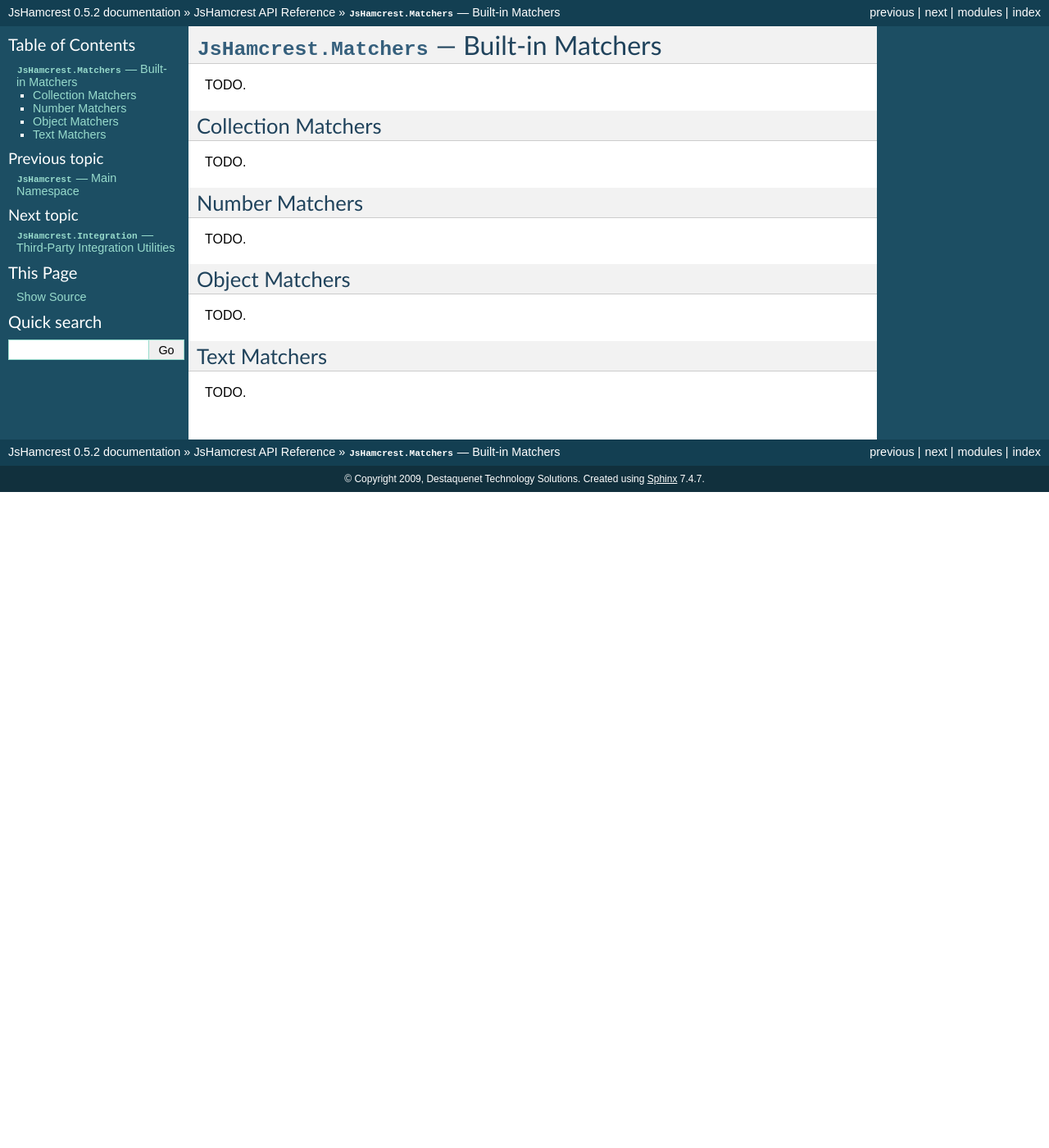
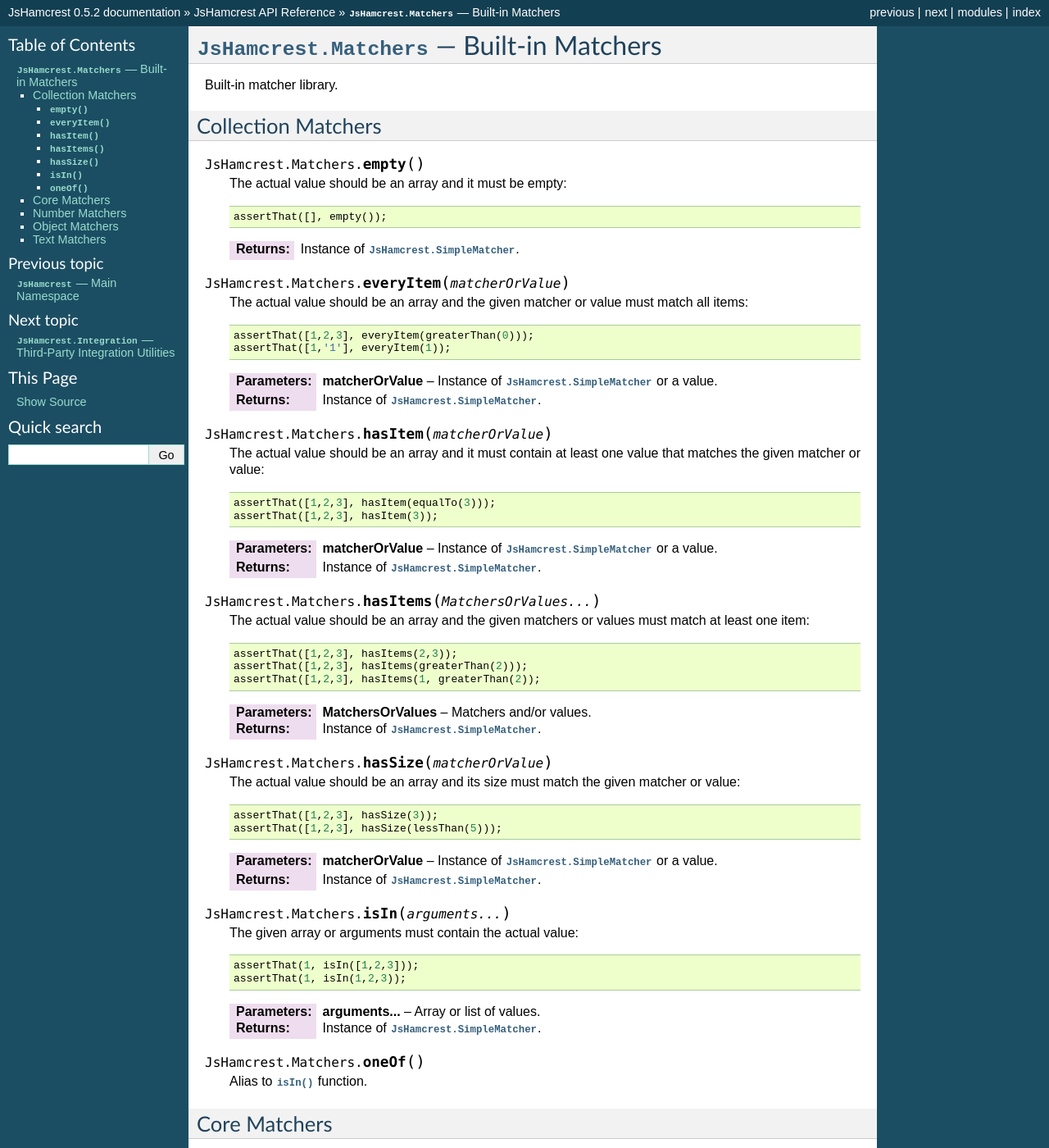
Before and after one commit to EleotleCram/jshamcrest, a Sphinx documentation site: the page built from doc/modules/matchers.rst, in a window 1280 px wide and 1400 px high. Shown: the whole window at 82% size. Built offline with Sphinx 7.4.7, drawn with Linux system fonts in a browser that asks for light colours.

Commit message:
Documented the collection matchers.

```diff
--- a/doc/modules/matchers.rst
+++ b/doc/modules/matchers.rst
@@ -7,10 +7,90 @@
    :synopsis: Common matcher objects.
 .. moduleauthor:: Daniel Martins <daniel@destaquenet.com>
 
-TODO.
+
+Built-in matcher library.
+
 
 Collection Matchers
 -------------------
+
+.. function:: empty()
+
+   The actual value should be an array and it must be empty::
+
+       assertThat([], empty());
+
+   :returns: Instance of :class:`JsHamcrest.SimpleMatcher`.
+
+
+.. function:: everyItem(matcherOrValue)
+
+   The actual value should be an array and the given matcher or value must
+   match all items::
+
+       assertThat([1,2,3], everyItem(greaterThan(0)));
+       assertThat([1,'1'], everyItem(1));
+
+   :arg matcherOrValue: Instance of :class:`JsHamcrest.SimpleMatcher` or a
+                        value.
+   :returns:            Instance of :class:`JsHamcrest.SimpleMatcher`.
+
+
+.. function:: hasItem(matcherOrValue)
+
+   The actual value should be an array and it must contain at least one value
+   that matches the given matcher or value::
+
+       assertThat([1,2,3], hasItem(equalTo(3)));
+       assertThat([1,2,3], hasItem(3));
+
+   :arg matcherOrValue: Instance of :class:`JsHamcrest.SimpleMatcher` or a
+                        value.
+   :returns:            Instance of :class:`JsHamcrest.SimpleMatcher`.
+
+
+.. function:: hasItems(MatchersOrValues...)
+
+   The actual value should be an array and the given matchers or values must
+   match at least one item::
+
+       assertThat([1,2,3], hasItems(2,3));
+       assertThat([1,2,3], hasItems(greaterThan(2)));
+       assertThat([1,2,3], hasItems(1, greaterThan(2));
+
+   :arg MatchersOrValues: Matchers and/or values.
+   :returns:              Instance of :class:`JsHamcrest.SimpleMatcher`.
+
+
+.. function:: hasSize(matcherOrValue)
+
+   The actual value should be an array and its size must match the given matcher
+   or value::
+
+       assertThat([1,2,3], hasSize(3));
+       assertThat([1,2,3], hasSize(lessThan(5)));
+
+   :arg matcherOrValue: Instance of :class:`JsHamcrest.SimpleMatcher` or a
+                        value.
+   :returns:            Instance of :class:`JsHamcrest.SimpleMatcher`.
+
+.. function:: isIn(arguments...)
+
+   The given array or arguments must contain the actual value::
+
+       assertThat(1, isIn([1,2,3]));
+       assertThat(1, isIn(1,2,3));
+
+   :arg arguments...: Array or list of values.
+   :returns:          Instance of :class:`JsHamcrest.SimpleMatcher`.
+
+.. function:: oneOf()
+
+   Alias to :meth:`isIn` function.
+
+
+Core Matchers
+-------------
 
 TODO.
 
```
Also changed, not shown: 1 other file.
